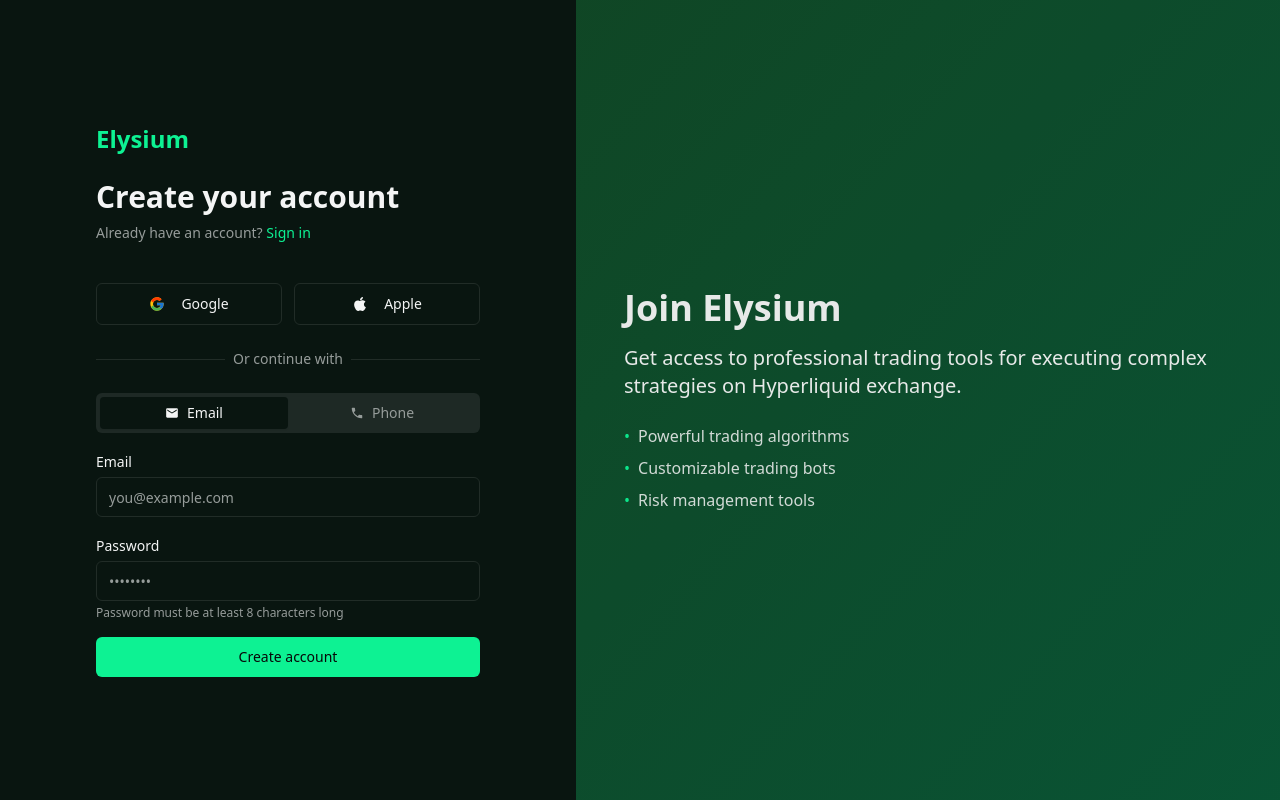
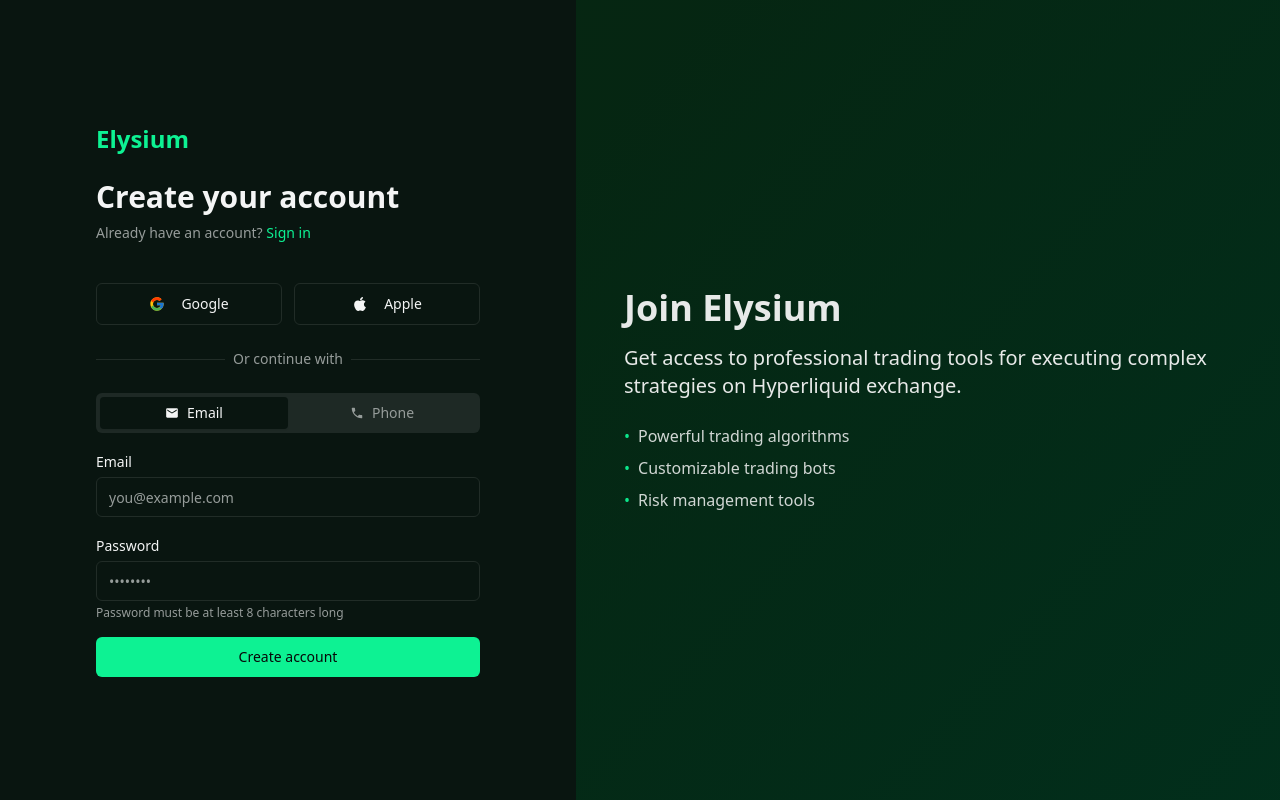
Before and after one commit to AlwaysUbaid/ethereal-hub, a React (Vite) app: page /sign-up in a window 1280 px wide. Built offline with nearby package versions, Linux system fonts and the light colour scheme.

Commit message:
Visual edit in Lovable
Edited UI in Lovable

```diff
--- a/src/pages/SignUp.tsx
+++ b/src/pages/SignUp.tsx
@@ -166,7 +166,7 @@ const SignUp = () => {
         </div>
       </div>
       <div className="hidden lg:block relative w-0 flex-1">
-        <div className="absolute inset-0 h-full w-full bg-gradient-to-br from-accent/30 to-primary/30">
+        <div className="absolute inset-0 h-full w-full bg-gradient-to-br from-accent/20 to-primary/20 bg-black">
           <div className="absolute inset-0 bg-background/5 backdrop-blur-[0px]"></div>
           <div className="flex h-full items-center justify-center p-12">
             <div className="max-w-2xl text-left">
```
